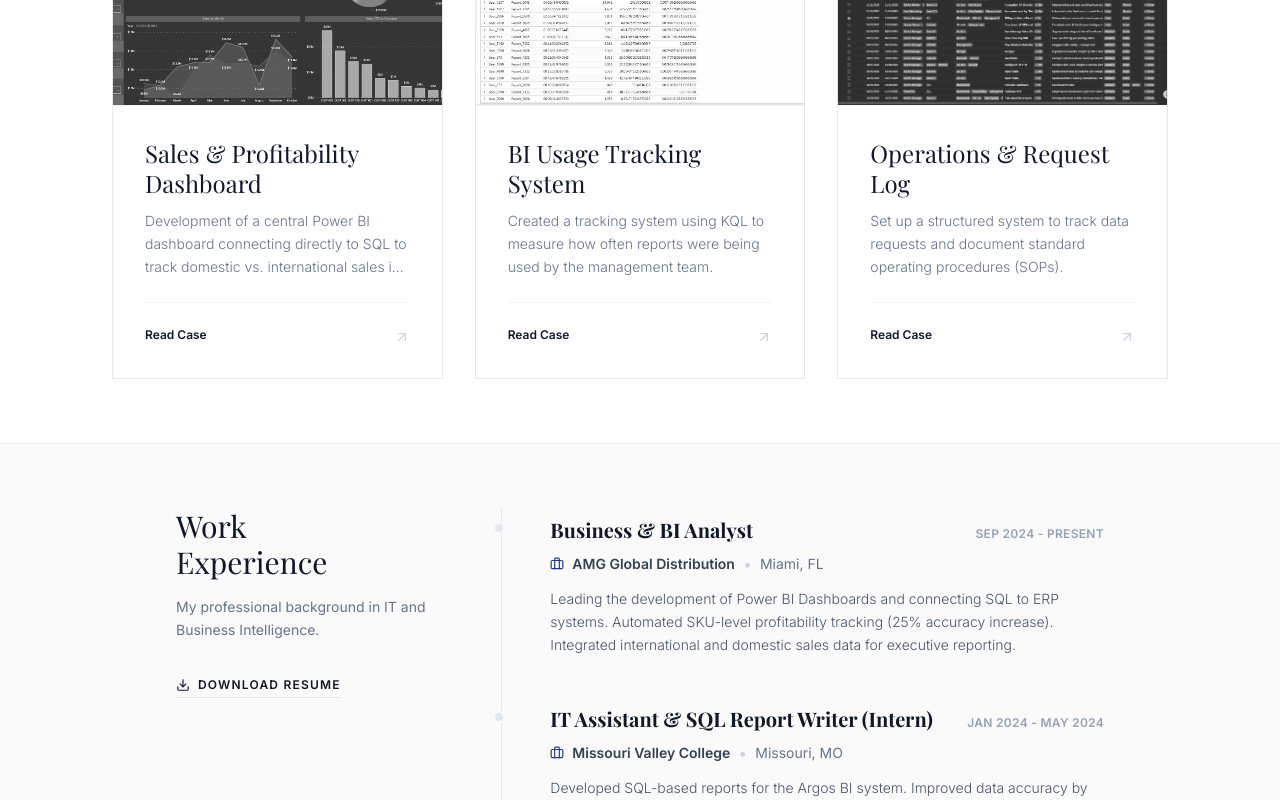
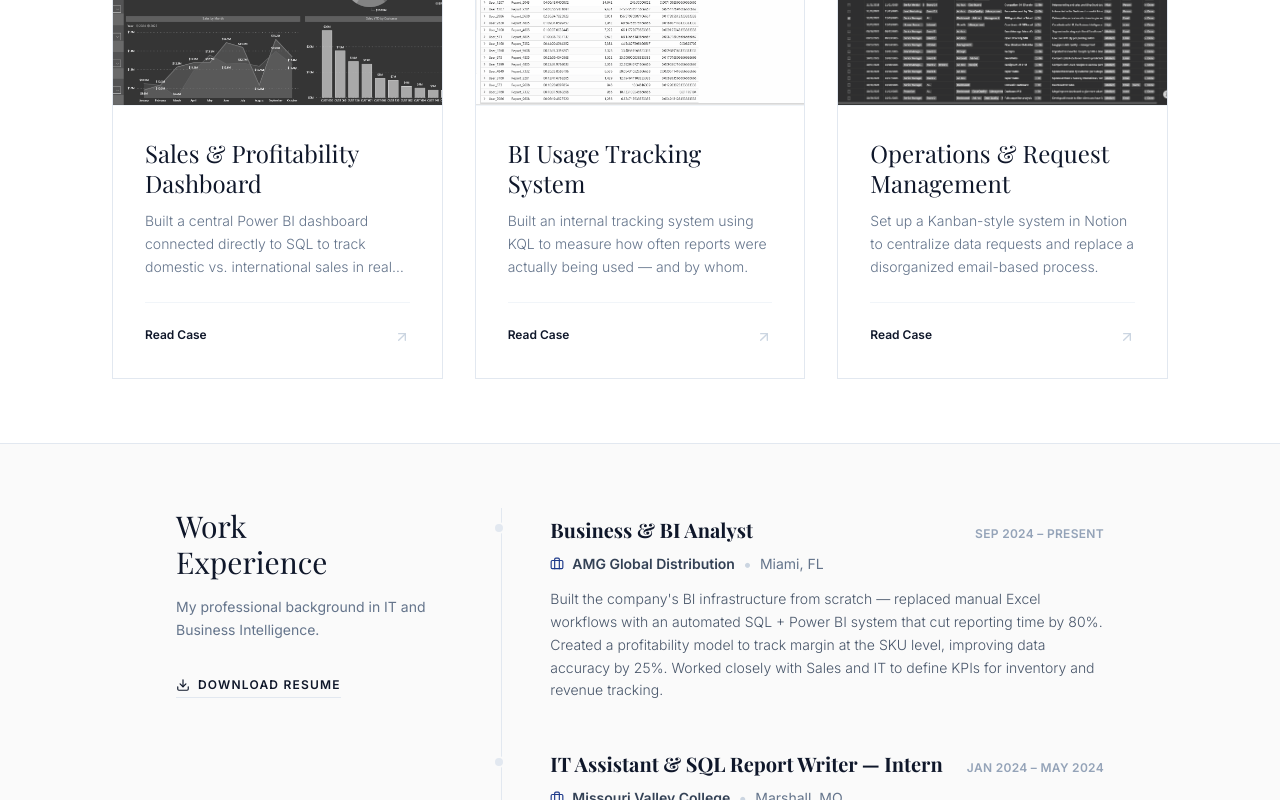
Before and after one commit to juanmaa8/Portfolio, a React (Vite) app: page / in a window 1280 px wide. Shown: the part 2160-2960 px from the top of the page. Built offline with nearby package versions, Linux system fonts and the light colour scheme; the HTML template or start-up script is replaced by a standard one; a web font is replaced by a local one.

Commit message:
Update App.tsx

```diff
--- a/src/App.tsx
+++ b/src/App.tsx
@@ -63,31 +63,32 @@ const content = {
       { id:1, category:"DASHBOARDING & AUTOMATION", title:"Sales & Profitability Dashboard", client:"AMG Global Distribution", metrics:"Real-time Forecasting",
         impactBadges:["Automated Reporting","Margin Analysis","SQL Integration"], tags:["Power BI","SQL Server","Sage ERP","DAX"],
         gallery:["/images/dashboard-main.png","/images/regional-map.png","/images/product-analysis.png","/images/customer-trends.png","/images/alerts.png","/images/data-model.png"],
-        shortDesc:"Development of a central Power BI dashboard connecting directly to SQL to track domestic vs. international sales in real-time.",
-        challenge:"The company relied on manual Excel reports, causing delays. There was no clear visibility into SKU-level profitability or consolidated international sales data.",
-        solution:"I connected the Sage ERP to a SQL database to normalize the data, then built a Power BI dashboard with automated refresh. I implemented DAX measures to calculate real margins per SKU.",
-        results:["Enabled real-time forecasting for domestic vs. international segments.","Improved data accuracy by 25%+ by removing manual entry errors.","Reduced report generation time by 80% through automation."],
-        stack:["SQL Server","Power BI","DAX","Excel"] },
+        shortDesc:"Built a central Power BI dashboard connected directly to SQL to track domestic vs. international sales in real time. First time the company had visibility into real per-product margins.",
+        challenge:"The company was running entirely on manual Excel reports. No visibility into SKU-level profitability, no consolidated view of international vs domestic sales — everything was slow and error-prone.",
+        solution:"Connected the Sage ERP to a SQL database to normalize the data, then built a Power BI dashboard with automated refresh. Used DAX measures to calculate real margins per SKU and set up alerts for key thresholds.",
+        results:["Cut manual reporting time by 80% through full automation.","Improved data accuracy by 25%+ by eliminating manual entry errors.","Gave the team real-time visibility into margins — directly used for pricing and purchasing decisions."],
+        stack:["SQL Server","Power BI","DAX","Sage ERP"],
+        disclaimer:"Visuals shown use anonymized data and representative mock figures to protect business confidentiality." },
       { id:2, category:"DATA GOVERNANCE", title:"BI Usage Tracking System", client:"Internal Initiative", metrics:"Adoption Metrics",
         impactBadges:["Usage Analysis","Report Optimization","KQL"], tags:["KQL","Azure Logs","Power BI Service"],
         gallery:["/images/engagement-KQL.png","/images/adopcion-KQL.png","/images/code-KQL.png"],
-        shortDesc:"Created a tracking system using KQL to measure how often reports were being used by the management team.",
-        challenge:"We didn't know which reports were actually useful. It was hard to justify spending time on reports without knowing if they were being adopted.",
-        solution:"I wrote KQL (Kusto Query Language) scripts to analyze Power BI Activity Logs. This allowed us to see who was viewing which report and how frequently.",
-        results:["Measured report engagement across different departments.","Identified underutilized reports to stop maintaining them.","Provided data to management to support BI adoption strategies."],
+        shortDesc:"Built an internal tracking system using KQL to measure how often reports were actually being used — and by whom.",
+        challenge:"We had no idea which reports were useful and which weren't. Hard to justify time spent on analytics without knowing if anyone was using them.",
+        solution:"Wrote KQL scripts to analyze Power BI Activity Logs in Azure. Built a view that showed report usage by user, frequency, and department — treated the analytics function itself as a product.",
+        results:["Measured report engagement across all departments.","Identified underutilized reports and dropped maintenance on them.","Gave leadership data to support BI investment decisions."],
         stack:["KQL","Azure Log Analytics","Power BI Service"] },
-      { id:3, category:"PROCESS DOCUMENTATION", title:"Operations & Request Log", client:"Workflow Optimization", metrics:"Workflow Efficiency",
+      { id:3, category:"PROCESS DOCUMENTATION", title:"Operations & Request Management", client:"Workflow Optimization", metrics:"Workflow Efficiency",
         impactBadges:["Task Tracking","SOPs","Agile Basics"], tags:["Notion","Process","Documentation"],
         gallery:["/images/track-requests.png"],
-        shortDesc:"Set up a structured system to track data requests and document standard operating procedures (SOPs).",
-        challenge:"Ad-hoc requests were disorganized, making it hard to prioritize work or show the value of the BI function to leadership.",
-        solution:"Implemented a simple Kanban-style intake process in Notion. I categorized tasks by 'Strategic' vs 'Maintenance' to visualize my workload.",
-        results:["Created a clear history of completed data requests.","Helped justify time allocation for strategic projects.","Built a knowledge base of SOPs for future reference."],
+        shortDesc:"Set up a Kanban-style system in Notion to centralize data requests and replace a disorganized email-based process.",
+        challenge:"Ad-hoc data requests came in from everywhere with no structure. Hard to prioritize, hard to show leadership what the BI function was actually delivering.",
+        solution:"Built a simple intake system in Notion categorizing tasks as Strategic vs Maintenance. Added SOPs for recurring requests so nothing fell through the cracks.",
+        results:["Created a clear audit trail of completed data projects.","Made it easy to justify time allocation on strategic work.","Built a knowledge base of SOPs for onboarding and reference."],
         stack:["Notion","SOP Writing","Task Management"] }
     ],
     experienceList: [
-      { role:"Business & BI Analyst", company:"AMG Global Distribution", location:"Miami, FL", period:"Sep 2024 - Present", desc:"Leading the development of Power BI Dashboards and connecting SQL to ERP systems. Automated SKU-level profitability tracking (25% accuracy increase). Integrated international and domestic sales data for executive reporting." },
-      { role:"IT Assistant & SQL Report Writer (Intern)", company:"Missouri Valley College", location:"Missouri, MO", period:"Jan 2024 - May 2024", desc:"Developed SQL-based reports for the Argos BI system. Improved data accuracy by 15% and optimized IT documentation, reducing troubleshooting time for users." }
+      { role:"Business & BI Analyst", company:"AMG Global Distribution", location:"Miami, FL", period:"Sep 2024 – Present", desc:"Built the company's BI infrastructure from scratch — replaced manual Excel workflows with an automated SQL + Power BI system that cut reporting time by 80%. Created a profitability model to track margin at the SKU level, improving data accuracy by 25%. Worked closely with Sales and IT to define KPIs for inventory and revenue tracking." },
+      { role:"IT Assistant & SQL Report Writer — Intern", company:"Missouri Valley College", location:"Marshall, MO", period:"Jan 2024 – May 2024", desc:"Wrote and optimized SQL queries for the Argos BI system, improving data accuracy and report speed by 15%. Documented IT support workflows and troubleshooting guides, reducing resolution time for 100+ users." }
     ]
   },
   es: {
@@ -139,31 +140,32 @@ const content = {
       { id:1, category:"DASHBOARDING Y AUTOMATIZACIÓN", title:"Dashboard de Ventas y Rentabilidad", client:"AMG Global Distribution", metrics:"Forecasting en Tiempo Real",
         impactBadges:["Reportes Automatizados","Análisis de Margen","Integración SQL"], tags:["Power BI","SQL Server","Sage ERP","DAX"],
         gallery:["/images/dashboard-main.png","/images/regional-map.png","/images/product-analysis.png","/images/customer-trends.png","/images/alerts.png","/images/data-model.png"],
-        shortDesc:"Desarrollo de un dashboard central en Power BI conectado directamente a SQL para rastrear ventas domésticas vs internacionales en tiempo real.",
-        challenge:"La empresa dependía de reportes manuales en Excel, causando retrasos. No había visibilidad clara sobre la rentabilidad a nivel de SKU ni datos consolidados de ventas internacionales.",
-        solution:"Conecté el ERP Sage a una base de datos SQL para normalizar los datos, luego construí un dashboard en Power BI con actualización automática. Implementé medidas DAX para calcular márgenes reales por SKU.",
-        results:["Habilitó forecasting en tiempo real para segmentos domésticos e internacionales.","Mejoró la precisión de los datos en más del 25% al eliminar errores manuales.","Redujo el tiempo de generación de reportes en un 80% mediante automatización."],
-        stack:["SQL Server","Power BI","DAX","Excel"] },
+        shortDesc:"Construí un dashboard central en Power BI conectado directamente a SQL para rastrear ventas domésticas e internacionales en tiempo real. Primera vez que la empresa tuvo visibilidad real sobre márgenes por producto.",
+        challenge:"La empresa funcionaba con reportes manuales en Excel. Sin visibilidad sobre rentabilidad por SKU, sin vista consolidada de ventas internacionales — todo era lento y propenso a errores.",
+        solution:"Conecté el ERP Sage a una base de datos SQL para normalizar los datos, luego construí un dashboard en Power BI con actualización automática. Usé medidas DAX para calcular márgenes reales por SKU y configuré alertas para umbrales clave.",
+        results:["Reduje el tiempo de reporte manual en un 80% mediante automatización completa.","Mejoré la precisión de los datos en más del 25% al eliminar errores manuales.","Di al equipo visibilidad en tiempo real sobre márgenes — usado directamente para decisiones de precios y compras."],
+        stack:["SQL Server","Power BI","DAX","Sage ERP"],
+        disclaimer:"Los visuales mostrados usan datos anonimizados y cifras representativas para proteger la confidencialidad del negocio." },
       { id:2, category:"GOBERNANZA DE DATOS", title:"Sistema de Rastreo de Uso de BI", client:"Iniciativa Interna", metrics:"Métricas de Adopción",
         impactBadges:["Análisis de Uso","Optimización de Reportes","KQL"], tags:["KQL","Azure Logs","Power BI Service"],
         gallery:["/images/engagement-KQL.png","/images/adopcion-KQL.png","/images/code-KQL.png"],
-        shortDesc:"Creación de un sistema de seguimiento usando KQL para medir con qué frecuencia el equipo directivo utilizaba los reportes.",
-        challenge:"No sabíamos qué reportes eran realmente útiles. Era difícil justificar el tiempo dedicado a reportes sin saber si estaban siendo adoptados.",
-        solution:"Escribí scripts en KQL (Kusto Query Language) para analizar los Logs de Actividad de Power BI. Esto nos permitió ver quién veía qué reporte y con qué frecuencia.",
-        results:["Midió el compromiso con los reportes en diferentes departamentos.","Identificó reportes subutilizados para dejar de mantenerlos.","Proporcionó datos a la gerencia para apoyar estrategias de adopción de BI."],
+        shortDesc:"Construí un sistema de seguimiento interno usando KQL para medir con qué frecuencia se usaban los reportes — y quién los usaba.",
+        challenge:"No teníamos idea de qué reportes eran útiles y cuáles no. Era difícil justificar el tiempo dedicado a analytics sin saber si alguien los usaba.",
+        solution:"Escribí scripts KQL para analizar los Logs de Actividad de Power BI en Azure. Construí una vista que mostraba el uso de reportes por usuario, frecuencia y departamento.",
+        results:["Medí el uso de reportes en todos los departamentos.","Identifiqué reportes sin uso y dejé de mantenerlos.","Di a liderazgo datos para apoyar decisiones de inversión en BI."],
         stack:["KQL","Azure Log Analytics","Power BI Service"] },
-      { id:3, category:"DOCUMENTACIÓN DE PROCESOS", title:"Log de Operaciones y Solicitudes", client:"Optimización de Flujo de Trabajo", metrics:"Eficiencia de Flujo",
+      { id:3, category:"DOCUMENTACIÓN DE PROCESOS", title:"Sistema de Gestión de Operaciones", client:"Optimización de Flujo de Trabajo", metrics:"Eficiencia de Flujo",
         impactBadges:["Seguimiento de Tareas","SOPs","Conceptos Agile"], tags:["Notion","Procesos","Documentación"],
         gallery:["/images/track-requests.png"],
-        shortDesc:"Implementación de un sistema estructurado para rastrear solicitudes de datos y documentar procedimientos operativos estándar (SOPs).",
-        challenge:"Las solicitudes ad-hoc estaban desorganizadas, dificultando priorizar el trabajo o mostrar el valor de la función de BI al liderazgo.",
-        solution:"Implementé un proceso de entrada simple tipo Kanban en Notion. Categoricé las tareas por 'Estratégicas' vs 'Mantenimiento' para visualizar mi carga de trabajo.",
-        results:["Creó un historial claro de solicitudes de datos completadas.","Ayudó a justificar la asignación de tiempo para proyectos estratégicos.","Construyó una base de conocimiento de SOPs para referencia futura."],
+        shortDesc:"Monté un sistema Kanban en Notion para centralizar solicitudes de datos y reemplazar un proceso desorganizado por email.",
+        challenge:"Las solicitudes ad-hoc llegaban de todos lados sin estructura. Difícil priorizar, difícil mostrar a liderazgo lo que la función de BI estaba entregando.",
+        solution:"Construí un sistema de intake simple en Notion categorizando tareas como Estratégicas vs Mantenimiento. Añadí SOPs para solicitudes recurrentes.",
+        results:["Creé un historial claro de proyectos de datos completados.","Facilité la justificación de tiempo en trabajo estratégico.","Construí una base de conocimiento de SOPs para referencia y onboarding."],
         stack:["Notion","Escritura de SOPs","Gestión de Tareas"] }
     ],
     experienceList:[
-      { role:"Analista de Negocio y BI", company:"AMG Global Distribution", location:"Miami, FL", period:"Sep 2024 - Actualidad", desc:"Liderando el desarrollo de Dashboards en Power BI y conectando SQL a sistemas ERP. Automaticé el seguimiento de rentabilidad a nivel de SKU (aumento de precisión del 25%). Integré datos de ventas internacionales y domésticas para reportes ejecutivos." },
-      { role:"Asistente de IT y Escritor de Reportes SQL (Pasante)", company:"Missouri Valley College", location:"Missouri, MO", period:"Ene 2024 - May 2024", desc:"Desarrollé reportes basados en SQL para el sistema Argos BI. Mejoré la precisión de los datos en un 15% y optimicé la documentación de IT, reduciendo el tiempo de resolución de problemas para los usuarios." }
+      { role:"Business & BI Analyst", company:"AMG Global Distribution", location:"Miami, FL", period:"Sep 2024 – Actualidad", desc:"Construí la infraestructura de BI de la empresa desde cero — reemplacé flujos manuales de Excel con un sistema automatizado SQL + Power BI que redujo el tiempo de reporte en un 80%. Creé un modelo de rentabilidad para rastrear márgenes por SKU, mejorando la precisión de datos en un 25%. Trabajé con Sales e IT para definir KPIs de inventario y seguimiento de ingresos." },
+      { role:"Asistente IT y Escritor de Reportes SQL — Pasante", company:"Missouri Valley College", location:"Marshall, MO", period:"Ene 2024 – May 2024", desc:"Escribí y optimicé queries SQL para el sistema Argos BI, mejorando la precisión y velocidad de reportes en un 15%. Documenté flujos de soporte IT y guías de resolución de problemas, reduciendo el tiempo de respuesta para más de 100 usuarios." }
     ]
   }
 };
@@ -837,6 +839,11 @@ const Portfolio: React.FC = () => {
                     ))}
                   </div>
                 </div>
+                {project.disclaimer && (
+                  <p className="text-xs text-slate-400 italic border-t border-slate-100 pt-4 leading-relaxed">
+                    🔒 {project.disclaimer}
+                  </p>
+                )}
               </div>
             </div>
           </div>
```
